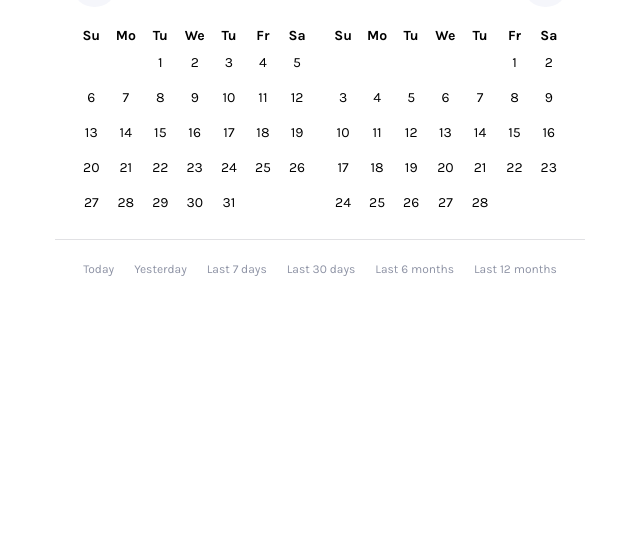
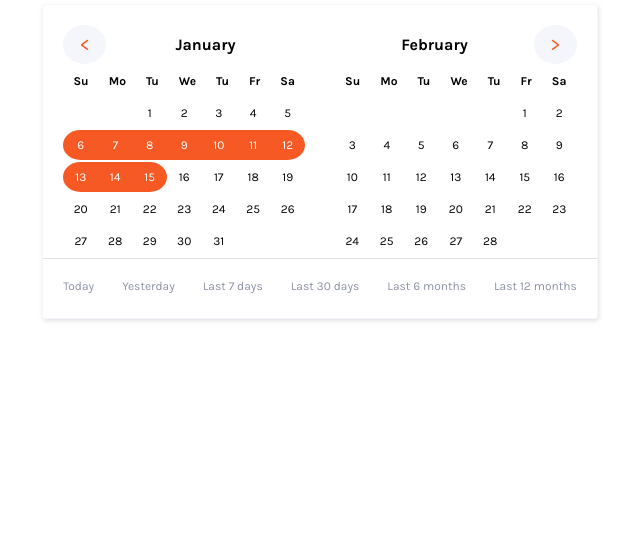
Before and after one commit to Arthur-Ferreira/DatePicker, a plain HTML site: page index.html in a window 1280 px wide. Shown: the part 267-800 px from the top of the page, without its empty margins (320-960 px from the left). Drawn offline with Linux system fonts and the light colour scheme.

Commit message:
Changing the Project structure to FlexBox

```diff
--- a/index.html
+++ b/index.html
@@ -11,150 +11,143 @@
   <link href="https://fonts.googleapis.com/css2?family=Karla:wght@400;700&display=swap" rel="stylesheet">
   <link rel="stylesheet" href="styles.css">
 
-  <script src="scripts.js" defer></script>
+
   <title>Date Picker</title>
 </head>
 
 <body>
   <header>
-    <nav>
+    <h1>Date Picker</h1>
+  </header>
+  <main>
+    <article>
+
+      <section id="last-month">
+        <nav class="month-header">
+          <div class="left-arrow">
             <p>&lt;</p>
+          </div>
           <h2>January</h2>
         </nav>
+        <div class="week-days">
+          <ul>
+            <li>Su</li>
+            <li>Mo</li>
+            <li>Tu</li>
+            <li>We</li>
+            <li>Tu</li>
+            <li>Fr</li>
+            <li>Sa</li>
+          </ul>
+        </div>
+        <div class="month-days">
+          <ul class="days-list">
+            <li></li>
+            <li></li>
+            <li>1</li>
+            <li>2</li>
+            <li>3</li>
+            <li>4</li>
+            <li>5</li>
 
-    <nav>
-      <h2>February</h2>
-      <p>&gt;</p>
-    </nav>
-  </header>
+            <li class="start-element">6</li>
+            <li class="midle-element">7</li>
+            <li class="midle-element">8</li>
+            <li class="midle-element">9</li>
+            <li class="midle-element">10</li>
+            <li class="midle-element">11</li>
+            <li class="last-element">12</li>
 
-  <main>
-    <section>
-      <table>
-        <thead>
-          <tr>
-            <th>Su</th>
-            <th>Mo</th>
-            <th>Tu</th>
-            <th>We</th>
-            <th>Tu</th>
-            <th>Fr</th>
-            <th>Sa</th>
-          </tr>
-        </thead>
-        <tbody>
-          <tr>
-            <td></td>
-            <td></td>
-            <td>1</td>
-            <td>2</td>
-            <td>3</td>
-            <td>4</td>
-            <td>5</td>
-          </tr>
-          <tr>
-            <td>6</td>
-            <td>7</td>
-            <td>8</td>
-            <td>9</td>
-            <td>10</td>
-            <td>11</td>
-            <td>12</td>
-          </tr>
-          <tr>
-            <td>13</td>
-            <td>14</td>
-            <td>15</td>
-            <td>16</td>
-            <td>17</td>
-            <td>18</td>
-            <td>19</td>
-          </tr>
-          <tr>
-            <td>20</td>
-            <td>21</td>
-            <td>22</td>
-            <td>23</td>
-            <td>24</td>
-            <td>25</td>
-            <td>26</td>
-          </tr>
-          <tr>
-            <td>27</td>
-            <td>28</td>
-            <td>29</td>
-            <td>30</td>
-            <td>31</td>
-            <td></td>
-            <td></td>
-          </tr>
-        </tbody>
-      </table>
+            <li class="start-element">13</li>
+            <li class="midle-element">14</li>
+            <li class="last-element">15</li>
+            <li>16</li>
+            <li>17</li>
+            <li>18</li>
+            <li>19</li>
+
+            <li>20</li>
+            <li>21</li>
+            <li>22</li>
+            <li>23</li>
+            <li>24</li>
+            <li>25</li>
+            <li>26</li>
+
+            <li>27</li>
+            <li>28</li>
+            <li>29</li>
+            <li>30</li>
+            <li>31</li>
+            <li></li>
+            <li></li>
+          </ul>
+        </div>
       </section>
 
-    <section>
-      <table>
-        <thead>
-          <tr>
-            <th>Su</th>
-            <th>Mo</th>
-            <th>Tu</th>
-            <th>We</th>
-            <th>Tu</th>
-            <th>Fr</th>
-            <th>Sa</th>
-          </tr>
-        </thead>
-        <tbody>
-          <tr>
-            <td></td>
-            <td></td>
-            <td></td>
-            <td></td>
-            <td></td>
-            <td>1</td>
-            <td>2</td>
-          </tr>
-          <tr>
-            <td>3</td>
-            <td>4</td>
-            <td>5</td>
-            <td>6</td>
-            <td>7</td>
-            <td>8</td>
-            <td>9</td>
-          </tr>
-          <tr>
-            <td>10</td>
-            <td>11</td>
-            <td>12</td>
-            <td>13</td>
-            <td>14</td>
-            <td>15</td>
-            <td>16</td>
-          </tr>
-          <tr>
-            <td>17</td>
-            <td>18</td>
-            <td>19</td>
-            <td>20</td>
-            <td>21</td>
-            <td>22</td>
-            <td>23</td>
-          </tr>
-          <tr>
-            <td>24</td>
-            <td>25</td>
-            <td>26</td>
-            <td>27</td>
-            <td>28</td>
-            <td></td>
-            <td></td>
-          </tr>
-        </tbody>
-      </table>
+      <section id="current-month">
+        <nav class="month-header">
+          <h2>February</h2>
+          <div class="right-arrow">
+            <p>&gt;</p>
+          </div>
+        </nav>
+        <div class="week-days">
+          <ul>
+            <li>Su</li>
+            <li>Mo</li>
+            <li>Tu</li>
+            <li>We</li>
+            <li>Tu</li>
+            <li>Fr</li>
+            <li>Sa</li>
+          </ul>
+        </div>
+        <div class="month-days">
+          <ul class="days-list">
+            <li></li>
+            <li></li>
+            <li></li>
+            <li></li>
+            <li></li>
+            <li>1</li>
+            <li>2</li>
+
+            <li>3</li>
+            <li>4</li>
+            <li>5</li>
+            <li>6</li>
+            <li>7</li>
+            <li>8</li>
+            <li>9</li>
+
+            <li>10</li>
+            <li>11</li>
+            <li>12</li>
+            <li>13</li>
+            <li>14</li>
+            <li>15</li>
+            <li>16</li>
+
+            <li>17</li>
+            <li>18</li>
+            <li>19</li>
+            <li>20</li>
+            <li>21</li>
+            <li>22</li>
+            <li>23</li>
+
+            <li>24</li>
+            <li>25</li>
+            <li>26</li>
+            <li>27</li>
+            <li>28</li>
+            <li></li>
+            <li></li>
+          </ul>
+        </div>
       </section>
-  </main>
+    </article>
 
     <footer>
       <ul>
@@ -167,6 +160,7 @@
       </ul>
 
     </footer>
+  </main>
 
 </body>
 
--- a/scripts.js
+++ /dev/null
@@ -1,13 +0,0 @@
-const tableDatas = document.querySelectorAll('td')
-
-tableDatas.forEach(td => {
-  td.addEventListener('click', activateDay)
-})
-
-
-function activateDay(event) {
-  const td = event.target
-  td.classList.toggle('active')
-
-
-}
--- a/styles.css
+++ b/styles.css
@@ -1,13 +1,13 @@
+:root {
+  font-size: 62.5%;
+}
+
 * {
   margin: 0;
   padding: 0;
   box-sizing: border-box;
   -webkit-font-smoothing: antialiased;
   -moz-osx-font-smoothing: grayscale;
-}
-
-:root {
-  font-size: 62.5%;
 }
 
 body {
@@ -20,19 +20,41 @@ body {
 }
 
 header {
-  font-size: 1.6rem;
-  padding: 0 1.8rem;
+  text-align: center;
+  margin-bottom: 2rem;
+}
+
+header h1 {
+  color: rgb(247, 89, 37);
+}
+
+main {
+  padding: 2rem 0 0.5rem 0;
+
+  text-align: center;
+
+  border: 1px solid rgb(245, 246, 251);
+  border-radius: 4px;
+  box-shadow: 1px 2px 4px rgba(157, 156, 166, 0.3);
+}
+
+article {
+  display: flex;
+  align-items: center;
+  justify-content: center;
+  gap: 3rem;
+}
+
+section {
+  font-size: 1.2rem;
+}
+
+nav {
+  font-size: 1rem;
 
   display: flex;
   align-items: center;
   justify-content: space-between;
-  gap: 1rem;
-}
-
-nav {
-  width: 100%;
-  display: flex;
-  align-items: center;
 }
 
 nav h2 {
@@ -46,35 +68,7 @@ nav p {
   color: rgb(247, 89, 37);
   background-color: rgb(245, 246, 251);
   border-radius: 100%;
-}
-
-
-main {
-  display: flex;
-
-  align-items: center;
-  justify-content: center;
-
-  padding: 1.8rem;
-  gap: 1rem;
-
-  text-align: center;
-}
-
-
-tbody td {
-  padding: .8rem;
-  border-radius: 999px;
   cursor: pointer;
-}
-
-tbody td:hover {
-  background-color: rgb(247, 89, 37);
-  color: rgb(255, 255, 255);
-}
-
-section {
-  font-size: 1.4rem;
 }
 
 footer {
@@ -92,33 +86,64 @@ footer ul {
 }
 
 footer li {
+  padding: .8rem 1.4rem;
+  color: rgb(141, 146, 164);
+}
+
+.week-days{
+  width: 100%;
+}
+
+.week-days ul {
+  font-size: 1.2rem;
+  list-style: none;
+  display: flex;
+  align-items: center;
+}
+
+.week-days ul li {
   padding: 1rem;
-  color: rgb(141, 146, 164);
+  font-weight: bold;
+}
+
+.month-days ul {
+  list-style: none;
+  display: grid;
+  grid-template-columns: repeat(7, 1fr);
+}
+
+.month-days ul li {
+  padding: 0.8rem;
+  margin-bottom: .2rem;
+}
+
+.month-days ul li:hover {
+  border-radius: 100%;
+  color: rgb(255, 255, 255);
+  background-color: rgb(247, 89, 37);
 }
 
 
 .active {
+  border-radius: 100%;
+  color: rgb(255, 255, 255);
   background: rgb(247, 89, 37);
-  color: rgb(255, 255, 255);
 }
 
-.fist-element {
+.start-element {
   border-radius: 100% 0 0 100%;
   color: rgb(255, 255, 255);
-  background: linear-gradient(45deg, rgb(247, 89, 37),
-  rgb(247, 141, 106));
+  background: rgb(247, 89, 37);
 }
 
 .last-element {
   border-radius: 0 100% 100% 0;
   color: rgb(255, 255, 255);
-  background: linear-gradient(45deg, rgb(247, 89, 37),
-  rgb(247, 141, 106));
+  background: rgb(247, 89, 37);
 }
 
 .midle-element {
   border-radius: 0;
   color: rgb(255, 255, 255);
-  background: linear-gradient(45deg, rgb(247, 89, 37),
-  rgb(247, 141, 106));
+  background: rgb(247, 89, 37);
 }
```
Lines whose indentation alone changed are shown as unchanged.
